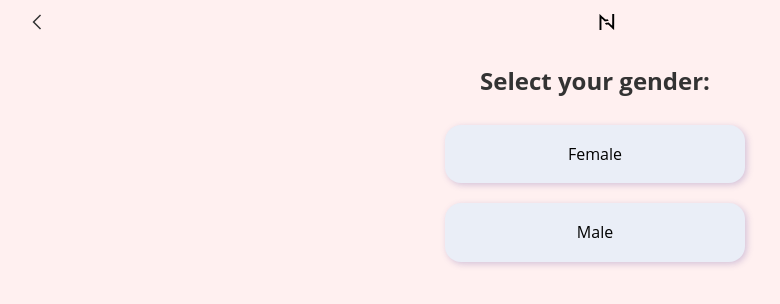
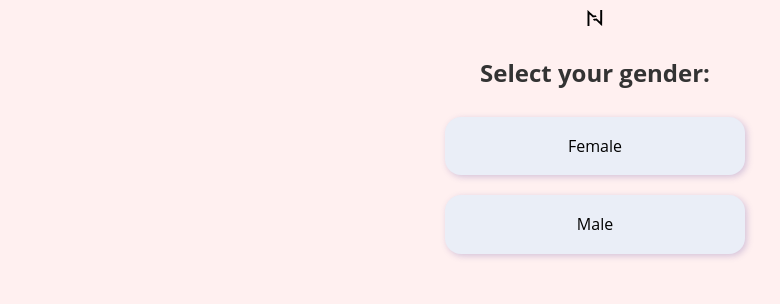
Before and after one commit to Iso-Iso-Iso/obrtt, a Next.js app: page /questionnaires/test-name/question/1 in a window 1280 px wide. Shown: the top 304 px of the page, without its empty margins (45-825 px from the left). Built offline with nearby package versions, Linux system fonts and the light colour scheme.

Commit message:
fix: fix back button

```diff
--- a/src/components/QuestionnaireLayout/QuestionnaireLayout.tsx
+++ b/src/components/QuestionnaireLayout/QuestionnaireLayout.tsx
@@ -3,11 +3,17 @@ import styles from "./questionnaireLayout.module.scss";
 import Icon, { IconVariant } from "@/components/ui/Icon/Icon";
 import { useRouter } from "next/router";
 import cx from "clsx";
+import { useAppDispatch } from "@/store/store";
+import { deleteQuestionnaireAnswer } from "@/store/slices/questionnaireSlice";
+import { getQuestionnaireBySlug } from "@/config/helpers";
+import { ConfigSlug, QuestionId } from "@/config/types";
 
 export type QuestionnaireLayoutVariant = "gradient" | "pink";
 
 type MainLayoutProps = PropsWithChildren & {
   variant?: QuestionnaireLayoutVariant;
+  slug: ConfigSlug;
+  questionId: QuestionId;
 };
 
 const iconVariantMap: Record<QuestionnaireLayoutVariant, IconVariant> = {
@@ -18,15 +24,27 @@ const iconVariantMap: Record<QuestionnaireLayoutVariant, IconVariant> = {
 const QuestionnaireLayout: FC<MainLayoutProps> = ({
   children,
   variant = "pink",
+  slug,
+  questionId,
 }) => {
   const router = useRouter();
+  const dispatch = useAppDispatch();
+
+  const questionnaire = getQuestionnaireBySlug({ slug });
+
+  const handleBack = () => {
+    dispatch(deleteQuestionnaireAnswer({ id: questionId }));
+    router.back();
+  };
 
   return (
     <div className={cx(styles.wrapper, styles[variant])}>
       <header className={styles.header}>
-        <div onClick={router.back}>
-          <Icon name="chevron" variant={iconVariantMap[variant]} />
-        </div>
+        {questionnaire?.firstQuestionsId !== questionId && (
+          <div onClick={handleBack}>
+            <Icon name="chevron" variant={iconVariantMap[variant]} />
+          </div>
+        )}
         <div className={styles.logo}>
           <Icon name="logo" variant={iconVariantMap[variant]} />
         </div>
--- a/src/components/ui/Icon/Icon.tsx
+++ b/src/components/ui/Icon/Icon.tsx
@@ -1,5 +1,4 @@
 import React, { FC } from "react";
-import Image from "next/image";
 import ChevronSvg from "@/assets/Chevron.svg";
 import LogoSvg from "@/assets/logo.svg";
 import styles from "./icon.module.scss";
--- a/src/pages/questionnaires/[slug]/question/[id]/index.tsx
+++ b/src/pages/questionnaires/[slug]/question/[id]/index.tsx
@@ -33,6 +33,7 @@ export const getStaticPaths = (async () => {
 type StaticParams = { id: QuestionId; slug: ConfigSlug };
 type StaticProps = {
   question: Question;
+  slug: ConfigSlug;
 };
 
 export const getStaticProps: GetStaticProps<
@@ -55,7 +56,7 @@ export const getStaticProps: GetStaticProps<
     return { notFound: true };
   }
 
-  return { props: { question } };
+  return { props: { question, slug: params.slug } };
 };
 
 const questionMap: Record<QuestionVariant, QuestionnaireLayoutVariant> = {
@@ -66,6 +67,7 @@ const questionMap: Record<QuestionVariant, QuestionnaireLayoutVariant> = {
 
 const Index: FC<InferGetStaticPropsType<typeof getStaticProps>> = ({
   question,
+  slug,
 }) => {
   const Renderer = COMPONENT_RENDERER_MAP[question?.variant];
 
@@ -76,7 +78,11 @@ const Index: FC<InferGetStaticPropsType<typeof getStaticProps>> = ({
   }
 
   return (
-    <QuestionnaireLayout variant={layoutVariant}>
+    <QuestionnaireLayout
+      variant={layoutVariant}
+      slug={slug}
+      questionId={question.id}
+    >
       <Renderer question={question} />
     </QuestionnaireLayout>
   );
--- a/src/store/slices/questionnaireSlice.ts
+++ b/src/store/slices/questionnaireSlice.ts
@@ -29,12 +29,17 @@ export const questionnaireSlice = createSlice<
     setQuestionnaireAnswer: ({ answers }, { payload }) => {
       answers[payload.id] = payload.value;
     },
+    deleteQuestionnaireAnswer: (state, { payload }) => {
+      state.answers = Object.fromEntries(
+        Object.entries(state.answers).filter(([key]) => payload.id !== key),
+      );
+    },
   },
   selectors: {
     selectQuestionnaireAnswers: (state) => state.answers,
   },
 });
 
-export const { setQuestionnaireAnswer } = questionnaireSlice.actions;
+export const { setQuestionnaireAnswer, deleteQuestionnaireAnswer } = questionnaireSlice.actions;
 
 export const { selectQuestionnaireAnswers } = questionnaireSlice.selectors;
```
